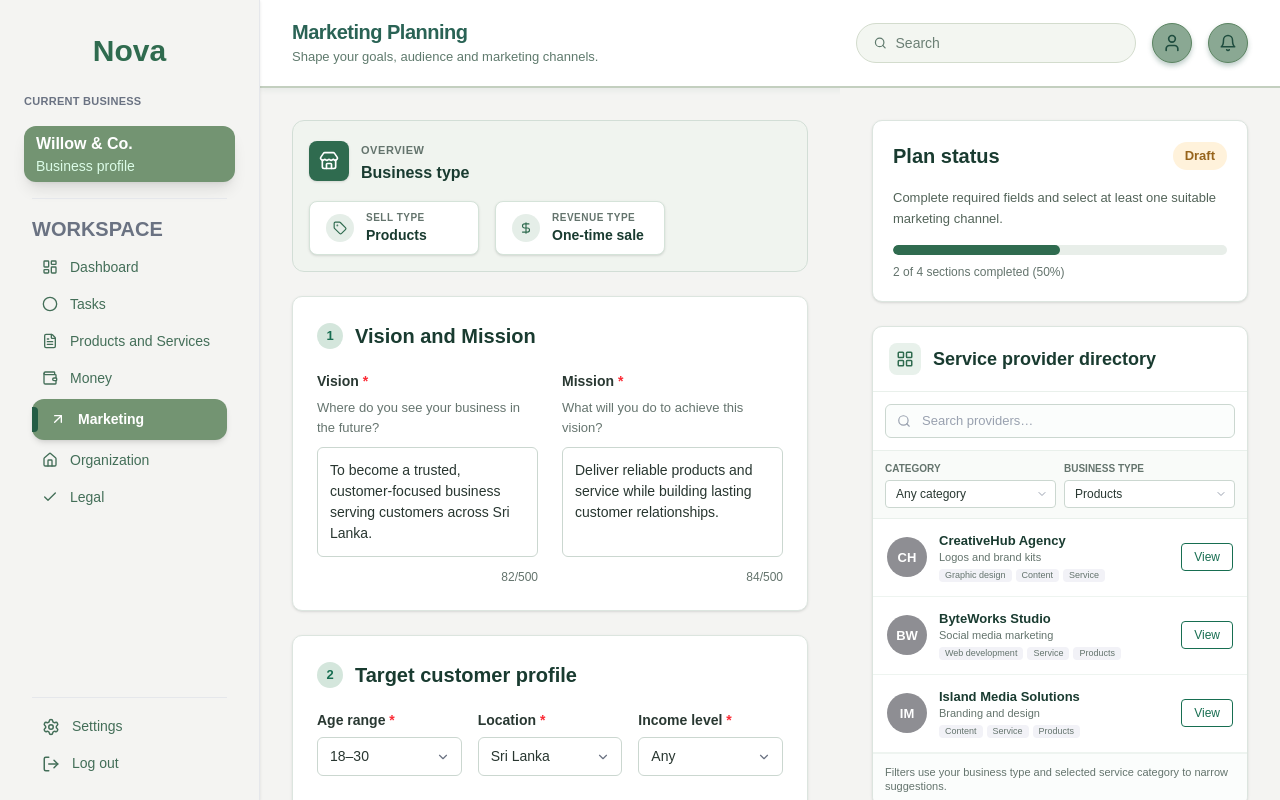
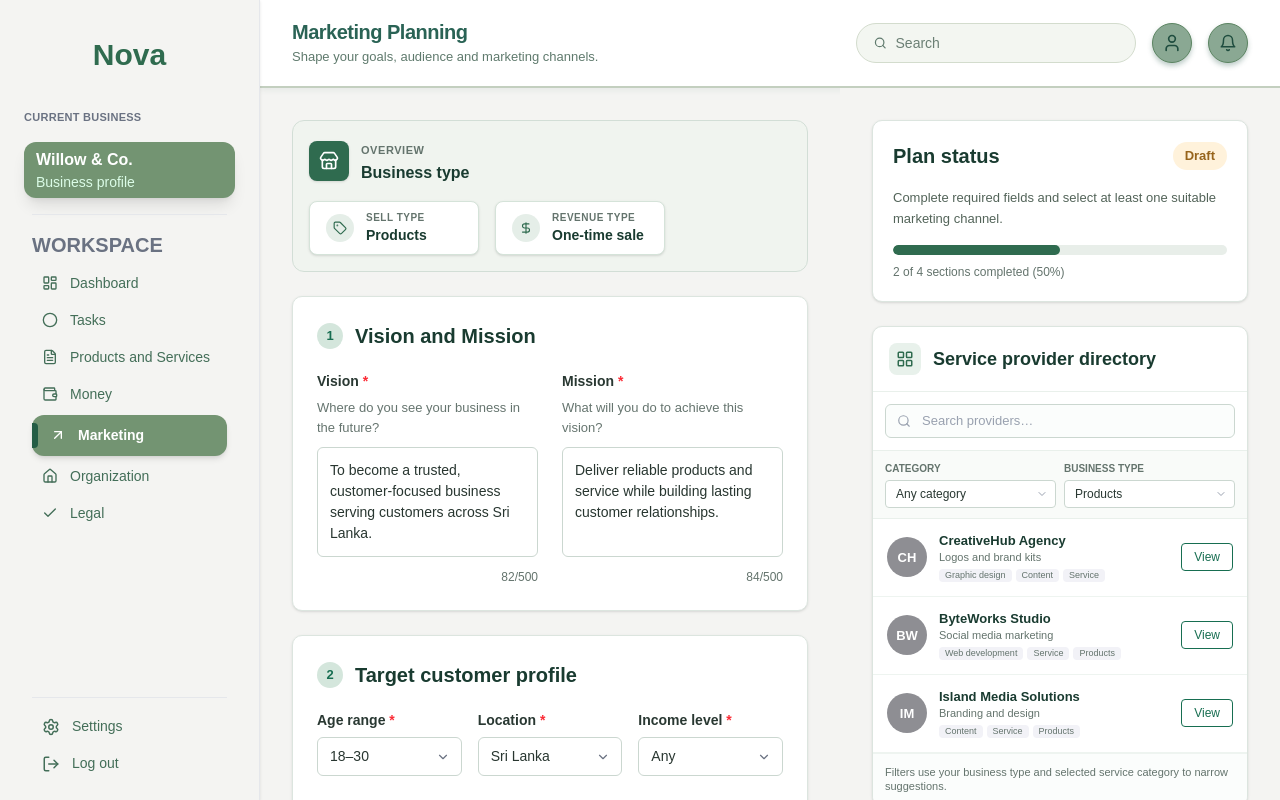
Before and after one commit to ASARA-IT07/STARTUP-BUSINESS-PLANNING-GUIDANCE-PLATFORM, a Next.js app in the folder marketing-frontend/: page / in a window 1280 px wide. Built offline with nearby package versions, Linux system fonts and the light colour scheme.

Commit message:
style(sidebar): match financial branch spacing - pt-8 pb-8 logo, px-6 no-mb business, mx-8 my-4 divider

```diff
--- a/marketing-frontend/src/components/sidebar/Sidebar.tsx
+++ b/marketing-frontend/src/components/sidebar/Sidebar.tsx
@@ -69,7 +69,7 @@ export default function Sidebar({ activeItem }: SidebarProps) {
       {/* Top Section */}
       <div className="flex flex-col">
         {/* Logo */}
-        <div className="pt-7 pb-5">
+        <div className="pt-8 pb-8">
           <Link href="/">
             <h1 className="text-center text-[30px] font-bold text-[#2F6B4F]">
               Nova
@@ -78,7 +78,7 @@ export default function Sidebar({ activeItem }: SidebarProps) {
         </div>
 
         {/* Current Business */}
-        <div className="px-6 mb-4">
+        <div className="px-6">
           <p className="text-[11px] uppercase font-semibold tracking-wide text-gray-500 mb-4">
             Current Business
           </p>
@@ -97,8 +97,8 @@ export default function Sidebar({ activeItem }: SidebarProps) {
           </div>
         </div>
 
-        {/* Divider above Workspace matching original */}
-        <div className="mx-8 mb-4 border-t border-gray-200" />
+        {/* Divider above Workspace - matches financial branch exactly */}
+        <div className="mx-8 my-4 border-t border-gray-200" />
 
         {/* Workspace */}
         <div className="px-8">
```
